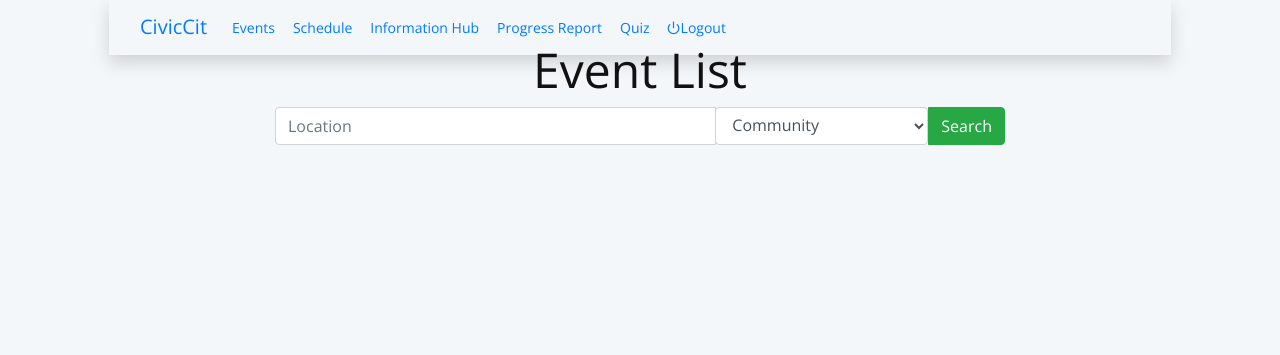
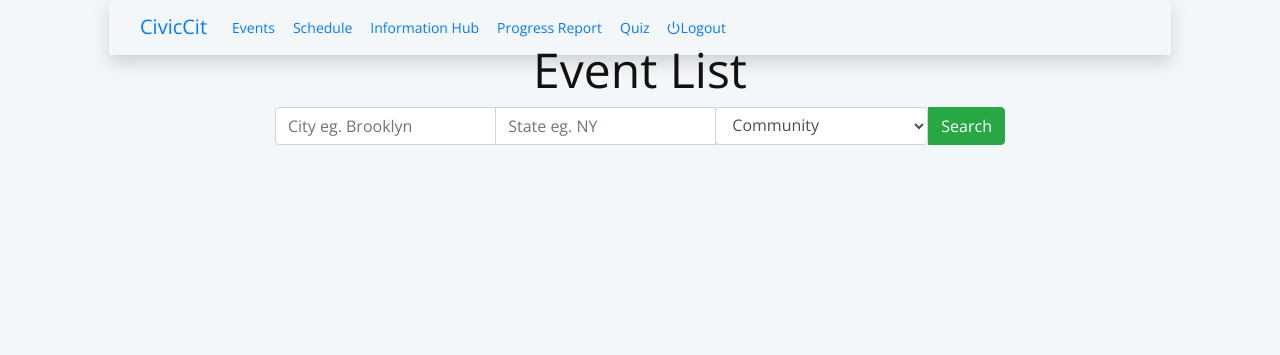
Before and after one commit to bnf239/CivicCit, a Django app: page /events/ in a window 1280 px wide. Shown: the part 17-372 px from the top of the page. Run offline with Django 3.2, Linux system fonts and the light colour scheme; some libraries are stand-ins or nearby versions.

Commit message:
added city and state search functionality

```diff
--- a/apps/events/forms.py
+++ b/apps/events/forms.py
@@ -3,10 +3,17 @@ from django import forms
 
 class EventForm(forms.Form):
 
-    location = forms.CharField(
+    city = forms.CharField(
         widget=forms.TextInput(
             attrs={
-                "placeholder": "Location",
+                "placeholder": "City eg. Brooklyn",
+                "class": "form-control"
+            }
+        ))
+    state = forms.CharField(
+        widget=forms.TextInput(
+            attrs={
+                "placeholder": "State eg. NY",
                 "class": "form-control"
             }
         ))
--- a/apps/events/views.py
+++ b/apps/events/views.py
@@ -10,11 +10,11 @@ from bs4 import BeautifulSoup
 from .forms import EventForm
 import re
 
-def returnResult(request,category,location):
+def returnResult(request,category,city,state):
     print(request)
     print(category)
-    city = re.split(r', ',location.lower())[0]
-    state = re.split(r', ',location.lower())[1]
+    city =city.lower()
+    state = state.lower()
     print(city)
     print(state)
      # complete logic here
@@ -97,11 +97,12 @@ def events_view(request):
         form = EventForm(request.POST)
         if form.is_valid():
             # event = form.save(commit=False)
-            location = form['location'].value()
+            city = form['city'].value()
+            state = form['state'].value()
             category = form['category'].value()
             # print(location)
             # print(category)
-            events = returnResult(request,category, location)
+            events = returnResult(request,category, city,state)
             return render(request, "events/events.html", {"form": form, "events":events})
     form = EventForm()
 
--- a/apps/templates/events/events.html
+++ b/apps/templates/events/events.html
@@ -32,7 +32,8 @@
       <form role="form" method="post" action="">
         {% csrf_token %}
       <div class="input-group">
-        {{ form.location }}
+        {{ form.city }}
+        {{ form.state }}
 
         <div class="input-group-append">
                 {{ form.category }}
```
